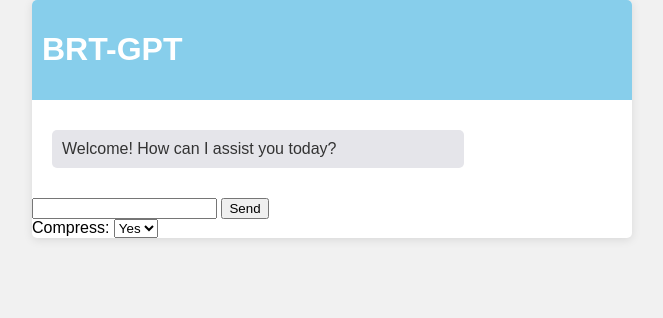
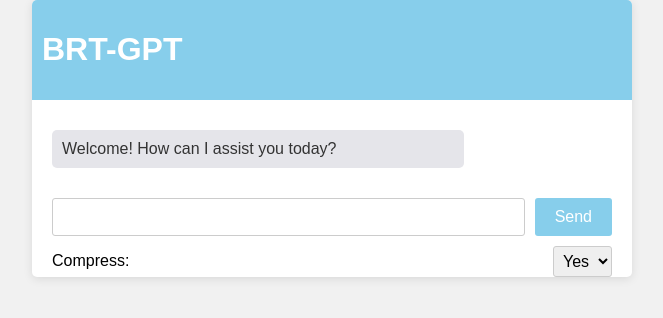
Before and after one commit to srikarthikv/test1, a PHP site: page / in a window 1280 px wide. Shown: the top 318 px of the page, without its empty margins (308-971 px from the left). Run offline with PHP 8.4, Linux system fonts and the light colour scheme.

Commit message:
Update index.php

```diff
--- a/index.php
+++ b/index.php
@@ -63,41 +63,78 @@
             align-self: flex-start;
             max-width: 70%;
             opacity: 0;
+            white-space: nowrap;
+            overflow: hidden;
             animation: messageAppear 0.3s ease-in-out forwards;
         }
 
-        .typing-indicator {
-            height: 1em;
-            background-color: #e5e5ea;
-            border-radius: 5px;
-            animation: typing 1s linear infinite;
-            opacity: 0;
-            margin-bottom: 10px;
+        .bot-message.typing::after {
+            content: "";
+            display: inline-block;
+            width: 0;
+            animation: typing 1s steps(40) 0s infinite;
+        }
+
+        .input-container {
+            display: flex;
+            justify-content: space-between;
+            padding: 0 20px;
+            margin-top: auto;
+        }
+
+        .input-container input[type="text"] {
+            flex: 1;
+            padding: 5px;
+            font-size: 16px;
+            border: 1px solid #ccc;
+            border-radius: 3px;
+        }
+
+        .input-container button[type="submit"] {
+            padding: 10px 20px;
+            font-size: 16px;
+            background-color: skyblue;
+            color: white;
+            border: none;
+            border-radius: 3px;
+            cursor: pointer;
+            margin-left: 10px;
+        }
+
+        .options-container {
+            display: flex;
+            justify-content: space-between;
+            align-items: center;
+            padding: 0 20px;
+            margin-top: 10px;
+        }
+
+        .options-container label {
+            margin-right: 10px;
+        }
+
+        .options-container select {
+            padding: 5px;
+            font-size: 16px;
+            border: 1px solid #ccc;
+            border-radius: 3px;
         }
 
         @keyframes messageAppear {
             0% {
                 opacity: 0;
-                transform: translateY(10px);
             }
             100% {
                 opacity: 1;
-                transform: translateY(0);
             }
         }
 
         @keyframes typing {
             0% {
                 width: 0;
-                opacity: 0.5;
-            }
-            50% {
-                width: 100%;
-                opacity: 1;
             }
             100% {
-                width: 0;
-                opacity: 0.5;
+                width: 100%;
             }
         }
     </style>
@@ -108,7 +145,7 @@
             <h1>BRT-GPT</h1>
         </div>
         <div class="chat-body">
-            <div class="message bot-message" style="animation-delay: 0.5s;">Welcome! How can I assist you today?</div>
+            <div class="message bot-message">Welcome! How can I assist you today?</div>
         </div>
         <form action="" method="POST">
             <div class="input-container">
@@ -158,10 +195,8 @@
             } else {
                 // Output the user's message
                 echo '<div class="message user-message">' . $question . '</div>';
-                // Output the typing indicator
-                echo '<div class="typing-indicator"></div>';
                 // Output the bot's response with typing animation
-                echo '<div class="message bot-message" style="animation-delay: 0.5s"><span class="typing-animation">' . $response . '</span></div>';
+                echo '<div class="message bot-message typing">' . $response . '</div>';
             }
 
             // Close cURL session
@@ -169,33 +204,5 @@
         }
         ?>
     </div>
-
-    <script>
-        // Delay and animate the bot message after the typing indicator
-        setTimeout(function() {
-            var botMessage = document.querySelector('.bot-message');
-            botMessage.style.opacity = 1;
-            var typingIndicator = document.querySelector('.typing-indicator');
-            typingIndicator.style.opacity = 0;
-            typingIndicator.style.display = 'none';
-            animateBotMessage(botMessage);
-        }, 2000);
-
-        // Animate the bot message with typewriter effect
-        function animateBotMessage(message) {
-            var messageText = message.querySelector('.typing-animation').textContent;
-            message.innerHTML = '';
-
-            var delay = 100;
-            var i = 0;
-            var typing = setInterval(function() {
-                message.innerHTML += messageText.charAt(i);
-                i++;
-                if (i > messageText.length) {
-                    clearInterval(typing);
-                }
-            }, delay);
-        }
-    </script>
 </body>
 </html>
```
